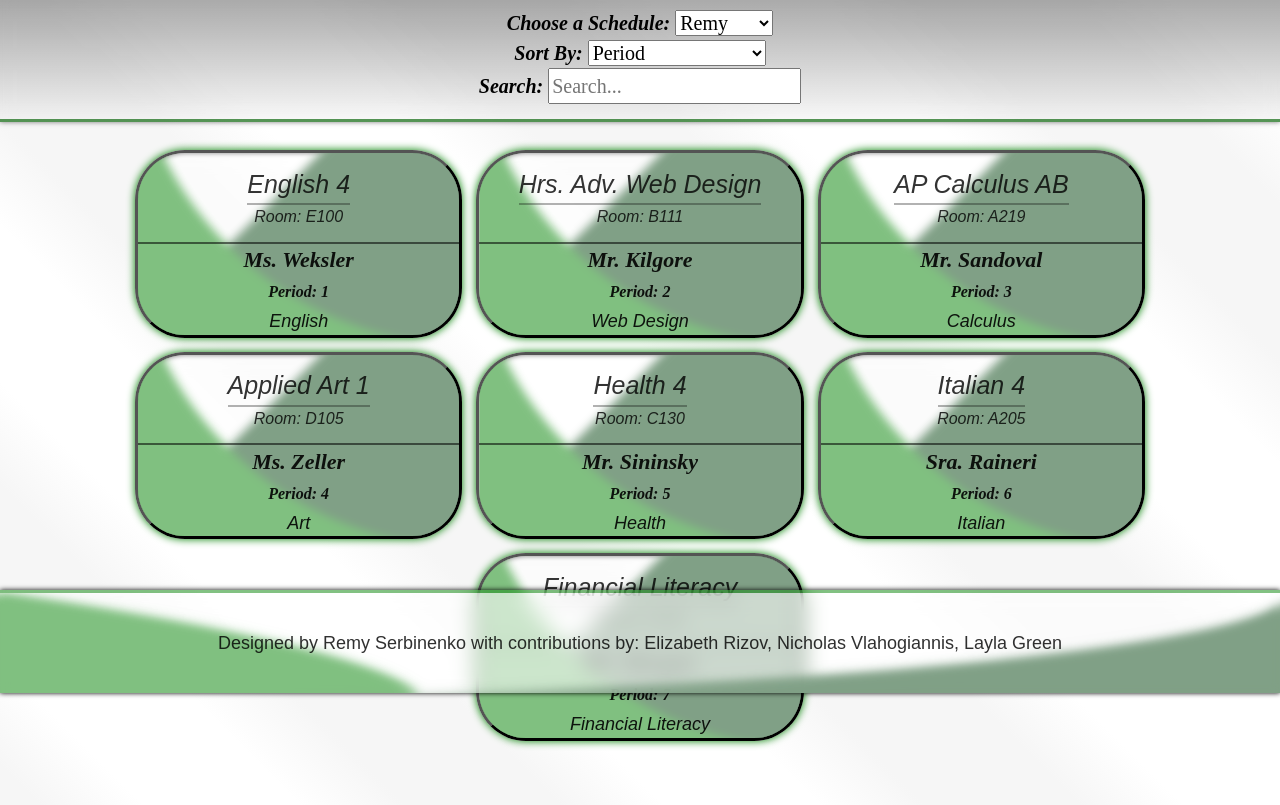
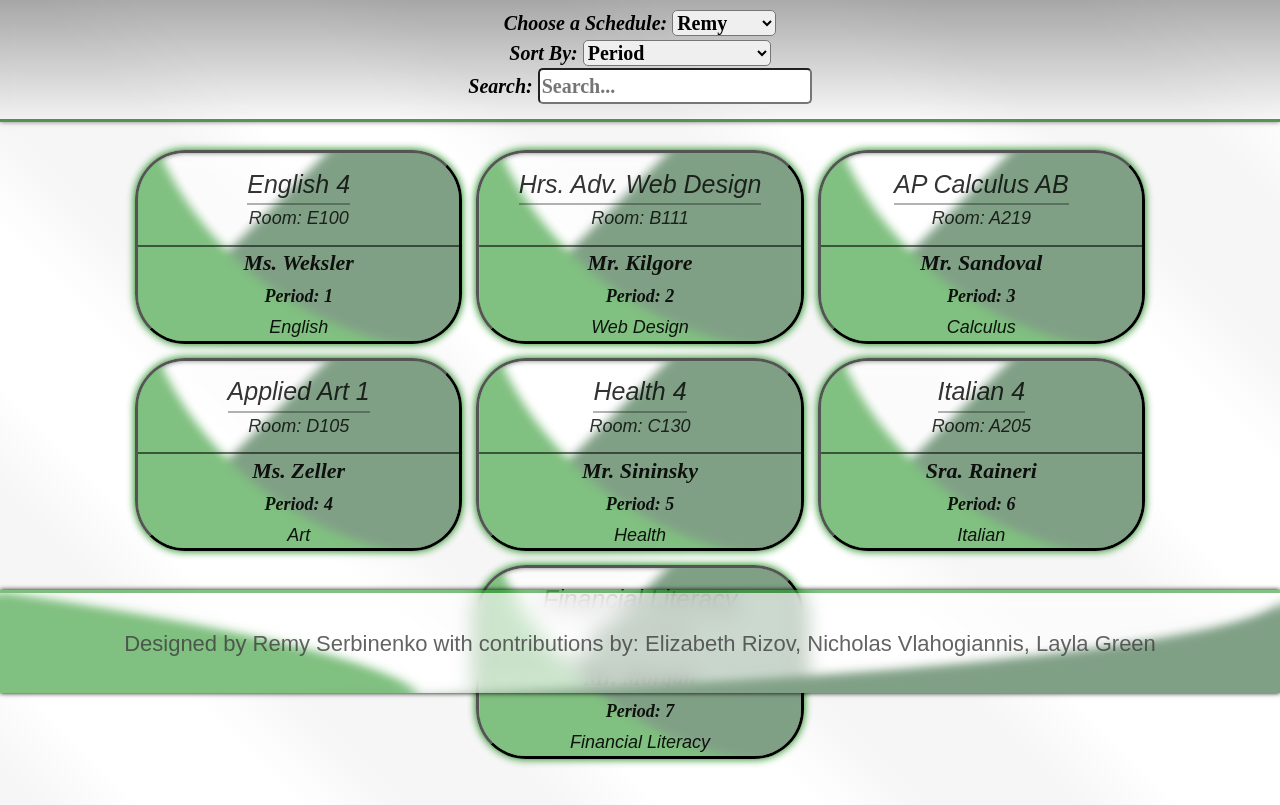
Before and after one commit to James-Ibersteen-Hawker/ScheduleAsyncPractice, a plain HTML site: page index.html in a window 1280 px wide. Shown: the part 107-912 px from the top of the page. Drawn offline with nearby package versions, Linux system fonts and the light colour scheme; a web font is replaced by a local one.

Commit message:
changed footer number and period scaling

```diff
--- a/style.css
+++ b/style.css
@@ -179,8 +179,11 @@ header::before {
   box-shadow: 0px 0px 5px rgba(0, 0, 0, 0.51);
   margin-bottom: 10px;
 }
-select {
+select,
+input {
   user-select: none;
+  border-radius: 5px;
+  font-weight: 800;
 }
 .tableCell {
   position: relative;
@@ -311,10 +314,17 @@ footer div {
   background: rgba(255, 255, 255, 0.5);
   backdrop-filter: blur(5px);
   font-family: "Bowlby One SC", sans-serif;
-  font-size: 18px;
-  color: rgba(0, 0, 0, 0.813);
+  font-size: 22px;
+  text-align: center;
+  color: rgba(63, 63, 63, 0.813);
   font-style: normal;
   display: flex;
   justify-content: center;
   align-items: center;
 }
+.number {
+  font-size: 18px;
+}
+.period {
+  font-size: 18px;
+}
```
